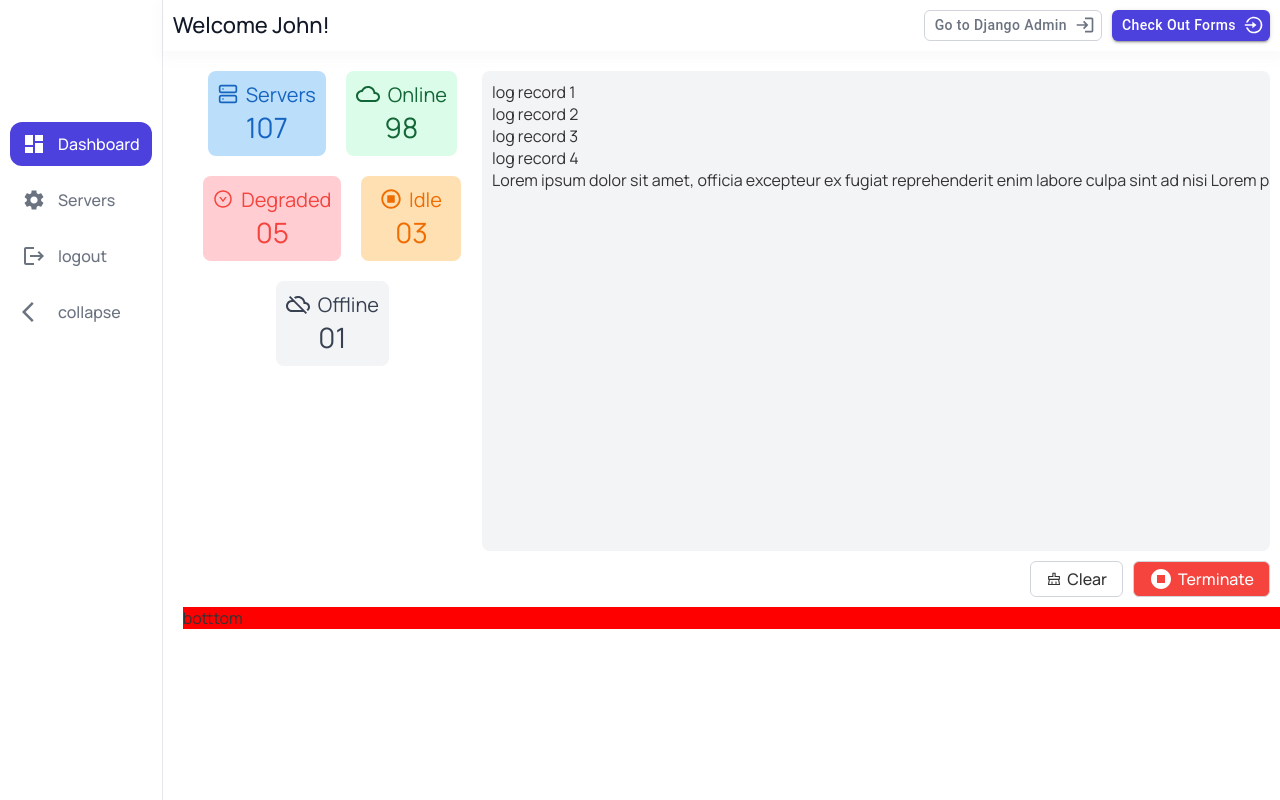
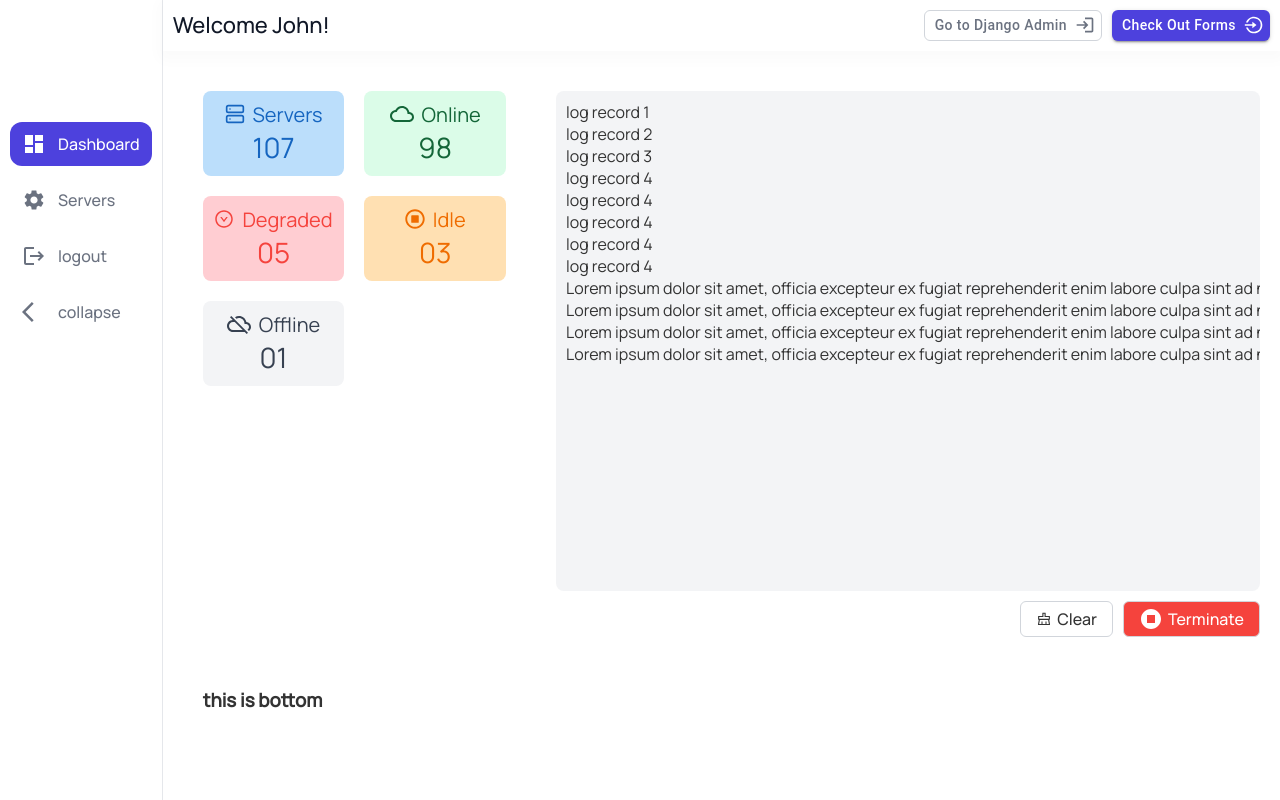
Before and after one commit to shaeinst/virtual-server-manager, a React (Vite) app in the folder frontend/vsm/: page / in a window 1280 px wide. Built offline with nearby package versions, Linux system fonts and the light colour scheme.

Commit message:
improvement: UI

```diff
--- a/frontend/vsm/src/interface/components/LogDisplay/LogDisplay.tsx
+++ b/frontend/vsm/src/interface/components/LogDisplay/LogDisplay.tsx
@@ -1,13 +1,22 @@
 import { useEffect, useState } from "react"
+import { AiOutlineClear } from "react-icons/ai"
+import StopCircleIcon from "@mui/icons-material/StopCircle"
 
 import "./stylesLogDisplay.scss"
+import { Button } from "$exporter/component"
 
 const fakeLogs = [
     "log record 1",
     "log record 2",
     "log record 3",
     "log record 4",
-
+    "log record 4",
+    "log record 4",
+    "log record 4",
+    "log record 4",
+    "Lorem ipsum dolor sit amet, officia excepteur ex fugiat reprehenderit enim labore culpa sint ad nisi Lorem pariatur mollit ex esse exercitation amet. Nisi anim cupidatat excepteur officia. Reprehenderit nostrud nostrud ipsum Lorem est aliquip amet voluptate voluptate dolor minim nulla est proident. Nostrud officia pariatur ut officia. Sit irure elit esse ea nulla sunt ex occaecat reprehenderit commodo officia dolor Lorem duis laboris cupidatat officia voluptate. Culpa proident adipisicing id nulla nisi laboris ex in Lorem sunt duis officia eiusmod. Aliqua reprehenderit commodo ex non excepteur duis sunt velit enim. Voluptate laboris sint cupidatat ullamco ut ea consectetur et est culpa et culpa duis.",
+    "Lorem ipsum dolor sit amet, officia excepteur ex fugiat reprehenderit enim labore culpa sint ad nisi Lorem pariatur mollit ex esse exercitation amet. Nisi anim cupidatat excepteur officia. Reprehenderit nostrud nostrud ipsum Lorem est aliquip amet voluptate voluptate dolor minim nulla est proident. Nostrud officia pariatur ut officia. Sit irure elit esse ea nulla sunt ex occaecat reprehenderit commodo officia dolor Lorem duis laboris cupidatat officia voluptate. Culpa proident adipisicing id nulla nisi laboris ex in Lorem sunt duis officia eiusmod. Aliqua reprehenderit commodo ex non excepteur duis sunt velit enim. Voluptate laboris sint cupidatat ullamco ut ea consectetur et est culpa et culpa duis.",
+    "Lorem ipsum dolor sit amet, officia excepteur ex fugiat reprehenderit enim labore culpa sint ad nisi Lorem pariatur mollit ex esse exercitation amet. Nisi anim cupidatat excepteur officia. Reprehenderit nostrud nostrud ipsum Lorem est aliquip amet voluptate voluptate dolor minim nulla est proident. Nostrud officia pariatur ut officia. Sit irure elit esse ea nulla sunt ex occaecat reprehenderit commodo officia dolor Lorem duis laboris cupidatat officia voluptate. Culpa proident adipisicing id nulla nisi laboris ex in Lorem sunt duis officia eiusmod. Aliqua reprehenderit commodo ex non excepteur duis sunt velit enim. Voluptate laboris sint cupidatat ullamco ut ea consectetur et est culpa et culpa duis.",
     "Lorem ipsum dolor sit amet, officia excepteur ex fugiat reprehenderit enim labore culpa sint ad nisi Lorem pariatur mollit ex esse exercitation amet. Nisi anim cupidatat excepteur officia. Reprehenderit nostrud nostrud ipsum Lorem est aliquip amet voluptate voluptate dolor minim nulla est proident. Nostrud officia pariatur ut officia. Sit irure elit esse ea nulla sunt ex occaecat reprehenderit commodo officia dolor Lorem duis laboris cupidatat officia voluptate. Culpa proident adipisicing id nulla nisi laboris ex in Lorem sunt duis officia eiusmod. Aliqua reprehenderit commodo ex non excepteur duis sunt velit enim. Voluptate laboris sint cupidatat ullamco ut ea consectetur et est culpa et culpa duis.",
 ]
 
@@ -19,9 +28,9 @@ function LogDisplay() {
         setLogs(fakeLogs)
     }, [])
 
-    const Display = () => {
-        return (
-            <div className="LOGDISPLAY">
+    return (
+        <div className="LOGDISPLAY">
+            <div className="container">
                 {logs.map((log, index) => {
                     return (
                         <p className="log" key={index}>
@@ -30,13 +39,21 @@ function LogDisplay() {
                     )
                 })}
             </div>
-        )
-    }
 
-    return {
-        Display,
-        setLogs,
-    }
+            <div className="actions">
+                <Button
+                    title="Clear"
+                    icon={<AiOutlineClear />}
+                    onClick={() => setLogs([])}
+                />
+                <Button
+                    title="Terminate"
+                    icon={<StopCircleIcon />}
+                    type="danger"
+                />
+            </div>
+        </div>
+    )
 }
 
 export default LogDisplay
--- a/frontend/vsm/src/interface/components/LogDisplay/stylesLogDisplay.scss
+++ b/frontend/vsm/src/interface/components/LogDisplay/stylesLogDisplay.scss
@@ -1,13 +1,27 @@
 @import "../../theme/styles/colors";
 
 .LOGDISPLAY {
-    width: 60vw;
-    height: 100%;
-    padding: 10px  10px 80px 10px;
-    white-space: nowrap;
+    flex: 1;
+    width: 55vw;
 
-    .log {
-        color: --neutral-500;
-        font-size: 16px;
+    .container {
+        height: 60vh;
+        white-space: nowrap;
+        background: $neutral-100;
+        overflow: auto;
+        padding: 10px;
+        border-radius: 8px;
+
+        .log {
+            color: --neutral-500;
+            font-size: 16px;
+        }
+    }
+
+    .actions {
+        margin-top: 10px;
+        display: flex;
+        justify-content: flex-end;
+        gap: 10px;
     }
 }
--- a/frontend/vsm/src/interface/components/Navbar/Navbar.tsx
+++ b/frontend/vsm/src/interface/components/Navbar/Navbar.tsx
@@ -6,7 +6,9 @@ import { RiLoginCircleLine } from "react-icons/ri"
 import "./stylesNavbar.scss"
 
 function Navbar() {
+    //
     const [user, setUser] = useState("John")
+
     return (
         <div id="NAVBAR">
             <div className="nav__left">
--- a/frontend/vsm/src/interface/components/Navbar/stylesNavbar.scss
+++ b/frontend/vsm/src/interface/components/Navbar/stylesNavbar.scss
@@ -2,6 +2,8 @@
 
 #NAVBAR {
     display: flex;
+    position: sticky;
+    top: 0;
     justify-content: space-between;
     padding: 10px;
 
--- a/frontend/vsm/src/interface/components/Stats/Server/ServerStat.tsx
+++ b/frontend/vsm/src/interface/components/Stats/Server/ServerStat.tsx
@@ -1,5 +1,3 @@
-import { AiOutlineClear } from "react-icons/ai"
-
 import { statBoxItems } from "./statBoxItem"
 import "./stylesServerStat.scss"
 
@@ -15,7 +13,7 @@ type StatBoxType = {
 
 const StatBox = ({ title, count, style, icon }: StatBoxType) => {
     return (
-        <div id="STATBOX" style={style}>
+        <div className="STATBOX" style={style}>
             <div className="label">
                 {icon}
                 <div className="title">{title}</div>
--- a/frontend/vsm/src/interface/components/Stats/Server/stylesServerStat.scss
+++ b/frontend/vsm/src/interface/components/Stats/Server/stylesServerStat.scss
@@ -1,19 +1,18 @@
 #SERVERSTAT {
-    display: flex;
-    flex-wrap: wrap;
-    justify-content: center;
+    display: grid;
+    grid-template-columns:  repeat(2, 1fr);
+    grid-auto-rows: 85px;
     gap: 20px;
 }
 
-#STATBOX {
+.STATBOX {
     display: flex;
     flex-direction: column;
     align-items: center;
     justify-content: center;
-    width: fit-content;
-    padding: 10px;
+    padding: 10px 15px;
     border-radius: 8px;
-    min-width: 80px;
+    min-width: 100px;
     user-select: none;
 
     .label {
--- a/frontend/vsm/src/interface/screens/Home/Dashboard/Dashboard.tsx
+++ b/frontend/vsm/src/interface/screens/Home/Dashboard/Dashboard.tsx
@@ -1,39 +1,16 @@
-import { AiOutlineClear } from "react-icons/ai"
-import StopCircleIcon from "@mui/icons-material/StopCircle"
-
 import "./stylesDashboard.scss"
-import { Button, LogDisplay, ServerStat } from "$exporter/component"
+import { LogDisplay, ServerStat } from "$exporter/component"
 
 function Dashboard() {
     //
-    const { Display, setLogs } = LogDisplay()
 
     return (
         <div id="DASHBOARD">
-            <div className="top">
-                <div className="serverstat">
-                    <ServerStat />
-                </div>
-                <div className="log__container">
-                    <div className="logdisplay">
-                        <Display />
-                    </div>
-
-                    <div className="actions">
-                        <Button
-                            title="Clear"
-                            icon={<AiOutlineClear />}
-                            onClick={() => setLogs([])}
-                        />
-                        <Button
-                            title="Terminate"
-                            icon={<StopCircleIcon />}
-                            type="danger"
-                        />
-                    </div>
-                </div>
+            <ServerStat />
+            <LogDisplay />
+            <div className="bottom">
+                <h3>this is bottom</h3>
             </div>
-            <div className="bottom">botttom</div>
         </div>
     )
 }
--- a/frontend/vsm/src/interface/screens/Home/Dashboard/stylesDashboard.scss
+++ b/frontend/vsm/src/interface/screens/Home/Dashboard/stylesDashboard.scss
@@ -1,38 +1,12 @@
 @import "../../../theme/styles/colors";
 
 #DASHBOARD {
-    padding: 20px 0 0 20px;
-    display: flex;
-    gap: 10px;
-    flex-direction: column;
-
-    .top {
-        display: flex;
-        justify-content: space-evenly;
-
-        .serverstat {
-        }
-
-        .log__container {
-            width: 900px;
-
-            .logdisplay {
-                height: 60vh;
-                overflow: auto;
-                border-radius: 8px;
-                margin: 0 10px 0 0;
-                background: $neutral-100;
-            }
-            .actions {
-                margin: 10px 10px 0 0;
-                display: flex;
-                justify-content: flex-end;
-                gap: 10px;
-            }
-        }
-    }
+    padding: 40px 20px 20px 40px;
+    gap: 50px;
+    display: grid;
+    grid-template-columns: auto auto;
 
     .bottom {
-        background: red;
+        grid-column: 1 / -1;
     }
 }
```
